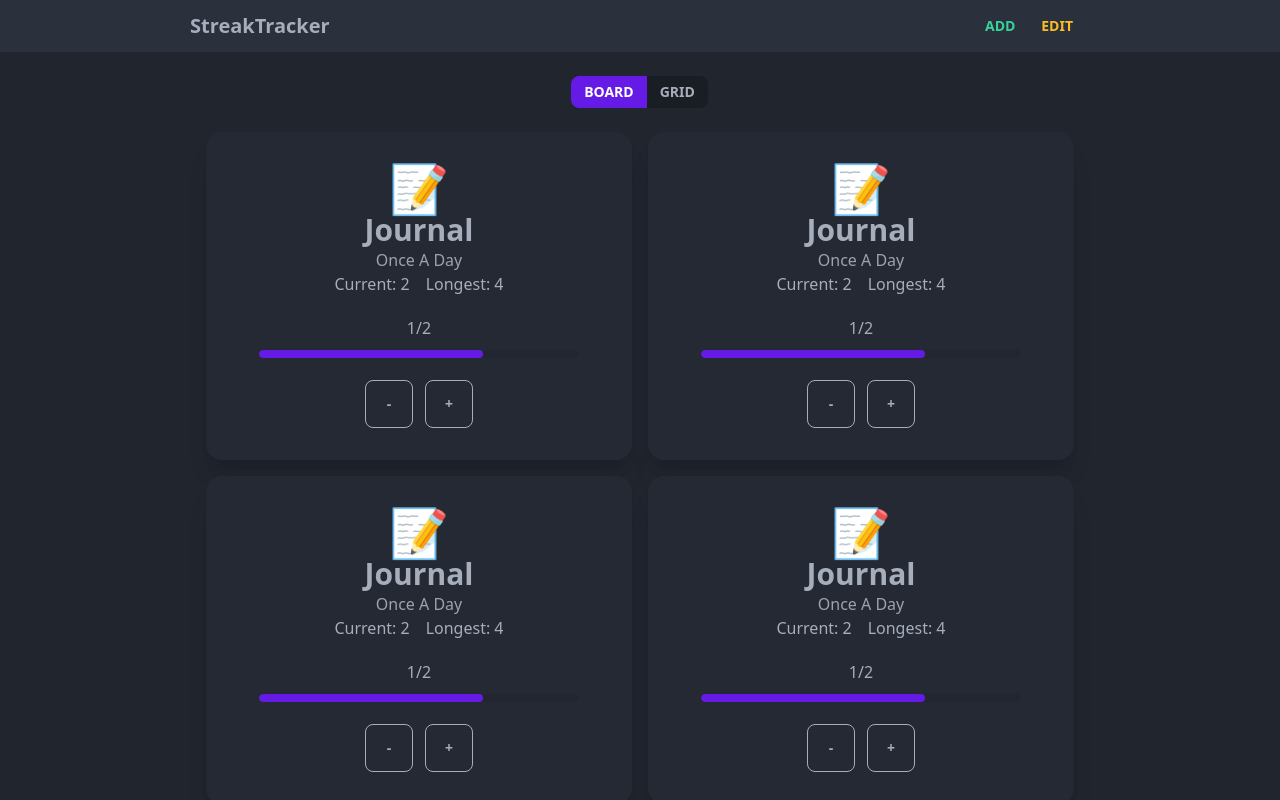
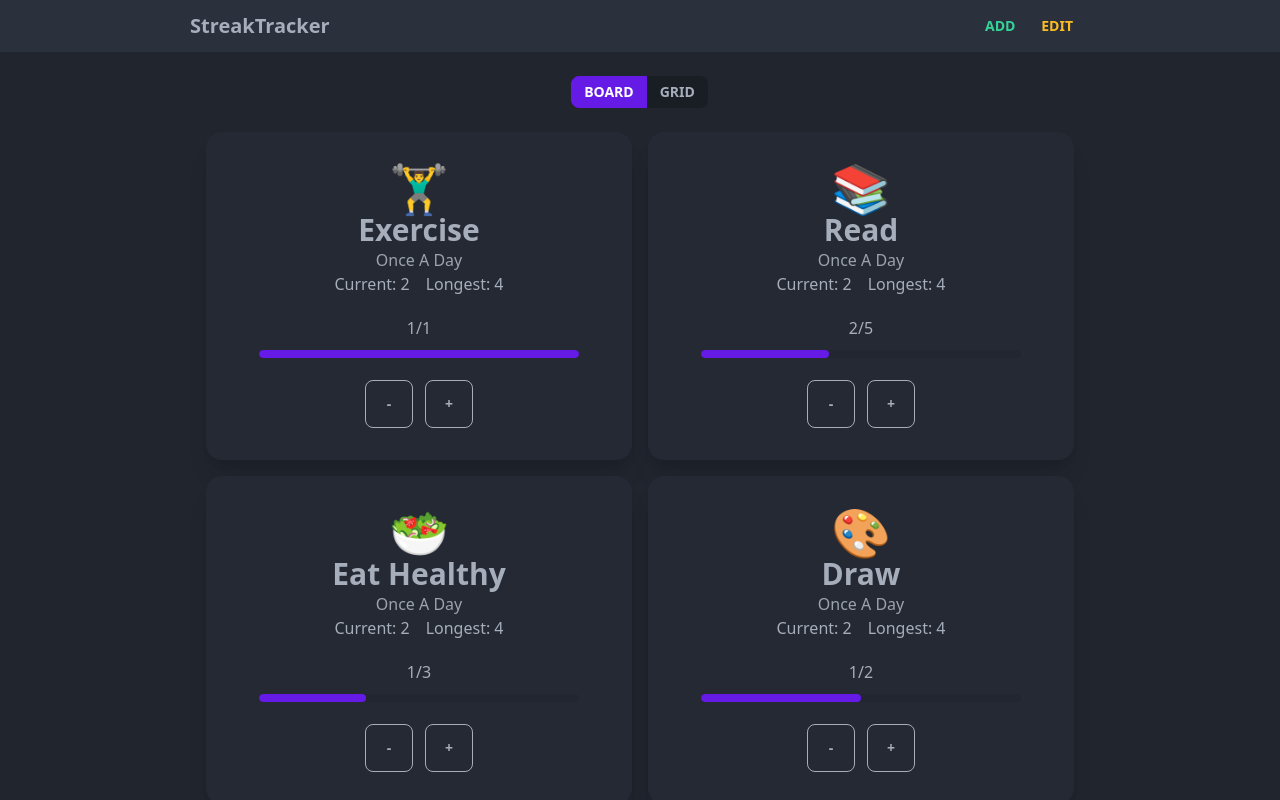
Before and after one commit to kcereno/streaks-habit-tracker, a React (Create React App) app: page / in a window 1280 px wide. Shown: the top 800 px of the page. Built offline with nearby package versions, Linux system fonts and the light colour scheme.

Commit message:
Linked habit data to HabitCard component

```diff
--- a/src/App.tsx
+++ b/src/App.tsx
@@ -3,14 +3,14 @@
 /* eslint-disable @typescript-eslint/no-unused-vars */
 import React, { useContext } from 'react';
 import './App.css';
-import Layout from './layout/Layout/Layout';
 
-import { ViewTypes } from './models/models';
 import HabitBoard from './components/HabitBoard/HabitBoard';
 import HabitGrid from './components/HabitGrid/HabitGrid';
 import ViewToggle from './components/ViewToggle/ViewToggle';
 import Pagination from './components/Pagination/Pagination';
 import AppContext from './store/AppContext/app-context';
+import Layout from './layout/Layout/Layout';
+import habits from './data/data';
 
 function App() {
   const { view } = useContext(AppContext);
@@ -18,7 +18,7 @@ function App() {
   return (
     <Layout>
       <ViewToggle />
-      {view === 'board' && <HabitBoard />}
+      {view === 'board' && <HabitBoard habits={habits} />}
       {view === 'grid' && <HabitGrid />}
       <Pagination />
     </Layout>
--- a/src/components/HabitBoard/HabitBoard.tsx
+++ b/src/components/HabitBoard/HabitBoard.tsx
@@ -6,49 +6,19 @@ import React from 'react';
 import { HabitI } from '../../models/models';
 import HabitCard from '../HabitCard/HabitCard';
 
-function HabitBoard() {
-  const habits: HabitI[] = [
-    {
-      id: 1,
-      name: 'Exercise',
-      icon: '💪',
-      frequency: 1,
-    },
-    {
-      id: 2,
-      name: 'Meditate',
-      icon: '🧘‍♂️',
-      frequency: 1,
-    },
-    {
-      id: 3,
-      name: 'Drink water',
-      icon: '💦',
-      frequency: 8,
-    },
-    {
-      id: 4,
-      name: 'Reading',
-      icon: '📖',
-      frequency: 2,
-    },
-    {
-      id: 5,
-      name: 'Journal',
-      icon: '📝',
-      frequency: 2,
-    },
-  ];
+interface Props {
+  habits: HabitI[];
+}
+
+function HabitBoard({ habits }: Props) {
+  const habitCards = habits.map((habit) => (
+    <HabitCard key={habit.id} habit={habit} />
+  ));
 
   return (
     <section className="habit-board mx-2 tablet:mx-4" data-testid="habit-board">
       <div className="habit-cards-container flex flex-wrap gap-2 tablet:gap-4 justify-center max-w-[900px]">
-        <HabitCard />
-        <HabitCard />
-        <HabitCard />
-        <HabitCard />
-        <HabitCard />
-        <HabitCard />
+        {habitCards}
       </div>
     </section>
   );
--- a/src/components/HabitCard/HabitCard.tsx
+++ b/src/components/HabitCard/HabitCard.tsx
@@ -1,10 +1,19 @@
+/* eslint-disable object-curly-newline */
+/* eslint-disable @typescript-eslint/no-unused-vars */
 /* eslint-disable react/button-has-type */
 
 import { useContext } from 'react';
 import AppContext from '../../store/AppContext/app-context';
+import { HabitI } from '../../models/models';
 
-function HabitCard() {
+interface Props {
+  habit: HabitI;
+}
+
+function HabitCard({ habit: { id, icon, name, progress, goal } }: Props) {
   const { editMode } = useContext(AppContext);
+
+  const progressPercentage = (progress / goal) * 100;
 
   return (
     <div className="card w-2/5 grow card-compact bg-base-200 shadow-xl ">
@@ -18,9 +27,9 @@ function HabitCard() {
       <div className="py-4 tablet:py-6 max:py-8">
         {/* Habit Details */}
         <div className="text-center">
-          <h1 className="text-4xl tablet:text-5xl">📝</h1>
+          <h1 className="text-4xl tablet:text-5xl">{icon}</h1>
           <h2 className="text-xl font-bold mobile-medium:text-2xl tablet:text-3xl">
-            Journal
+            {name}
           </h2>
           <p className="text-gray-400">Once A Day</p>
           {/* Streak Details */}
@@ -35,10 +44,10 @@ function HabitCard() {
         </div>
         {/* Habit Progress */}
         <div className="mt-5 text-center">
-          <p>1/2</p>
+          <p>{`${progress}/${goal}`}</p>
           <progress
             className="progress progress-primary w-3/4"
-            value="70"
+            value={progressPercentage}
             max="100"
           />
         </div>
--- a/src/data/data.tsx
+++ b/src/data/data.tsx
@@ -65,6 +65,43 @@ const habits: HabitI[] = [
       { date: '2022-02-20', completed: true },
     ],
   },
+  {
+    id: 5,
+    icon: '🚰',
+    name: 'Drink Water',
+    progress: 2,
+    goal: 3,
+    logs: [
+      { date: '2023-02-15', completed: true },
+      { date: '2023-02-16', completed: false },
+      { date: '2023-02-19', completed: true },
+      { date: '2023-02-20', completed: false },
+    ],
+  },
+  {
+    id: 6,
+    icon: '🌅',
+    name: 'Watch the Sunrise',
+    progress: 1,
+    goal: 2,
+    logs: [
+      { date: '2023-02-15', completed: true },
+      { date: '2023-02-19', completed: false },
+    ],
+  },
+  {
+    id: 7,
+    icon: '🎸',
+    name: 'Practice Guitar',
+    progress: 4,
+    goal: 5,
+    logs: [
+      { date: '2023-02-16', completed: true },
+      { date: '2023-02-18', completed: true },
+      { date: '2023-02-19', completed: false },
+      { date: '2023-02-20', completed: true },
+    ],
+  },
 ];
 
 export default habits;
```
